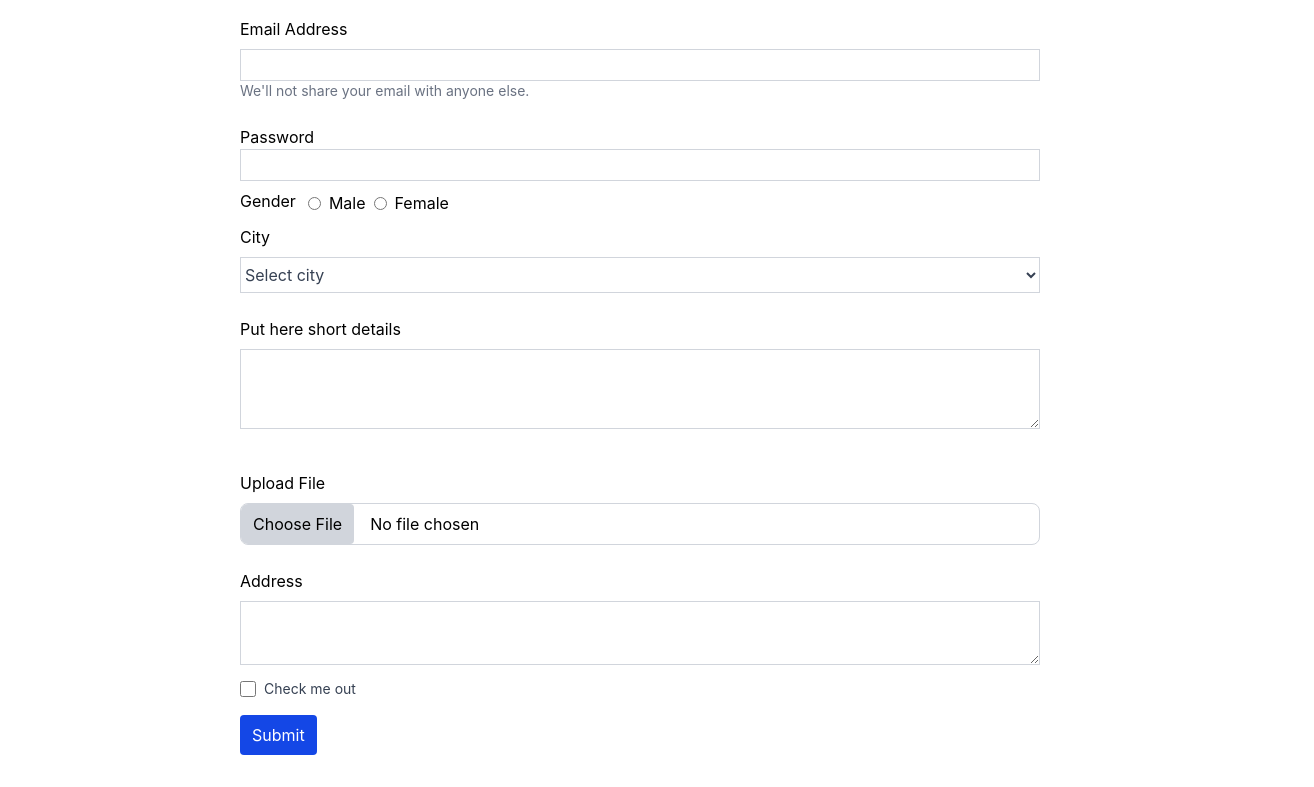
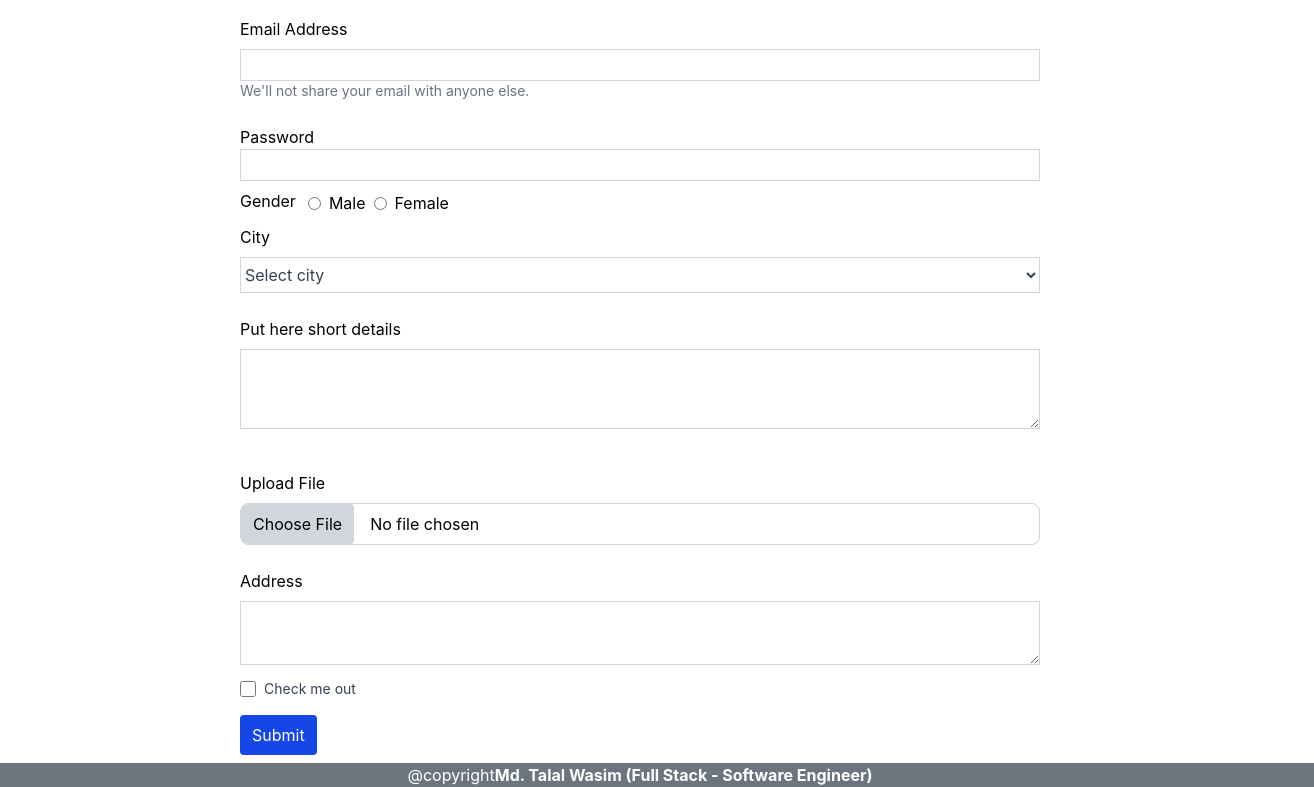
Before and after one commit to Umaimazainab02/js-portfolio-website, a website: page index.html in a window 1280 px wide. Shown: the part 3743-4530 px from the top of the page, 1314 px wide, since content can reach past the window. Before the commit the page ends 4506 px from the top, so only its background shows below. Drawn offline with Linux system fonts and the light colour scheme.

```diff
--- a/index.html
+++ b/index.html
@@ -401,6 +401,12 @@
                 Submit
             </button>
             <p id="submiterror" class="text-red-500 mt-2 text-3xl font-bold flex justify-center "></p>
+         </div>
+            <!-----footer---->
+            <div class="flex flex-row justify-center w-337 h-6 bg-[#6C757D] text-white">
+            <h1>@copyright</h1><br>
+            <h1 class="font-bold"> Md. Talal Wasim (Full Stack - Software Engineer)</h1>
+
         </div>
         <script src="app.js"></script>
 </body>
```
Also changed, not shown: src/output.css.
